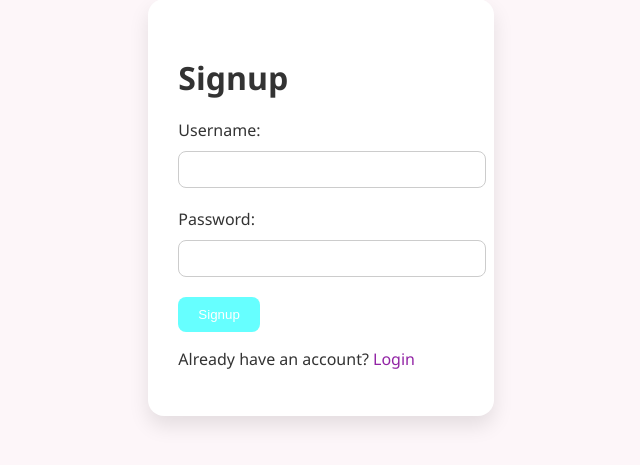
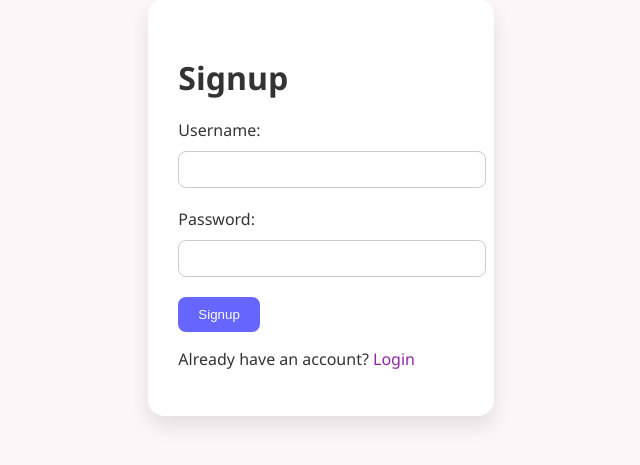
Before and after one commit to vishnukirandev/dbms, a Flask app: page /signup in a window 1280 px wide. Shown: the part 59-524 px from the top of the page, without its empty margins (319-959 px from the left). Run offline with Flask 3, Linux system fonts and the light colour scheme.

Commit message:
Update style.css

```diff
--- a/static/style.css
+++ b/static/style.css
@@ -34,7 +34,7 @@ input[type="password"] {
 
 button {
     padding: 10px 20px;
-    background: #66ffff;
+    background: #6666ff;
     color: white;
     border: none;
     border-radius: 8px;
```
